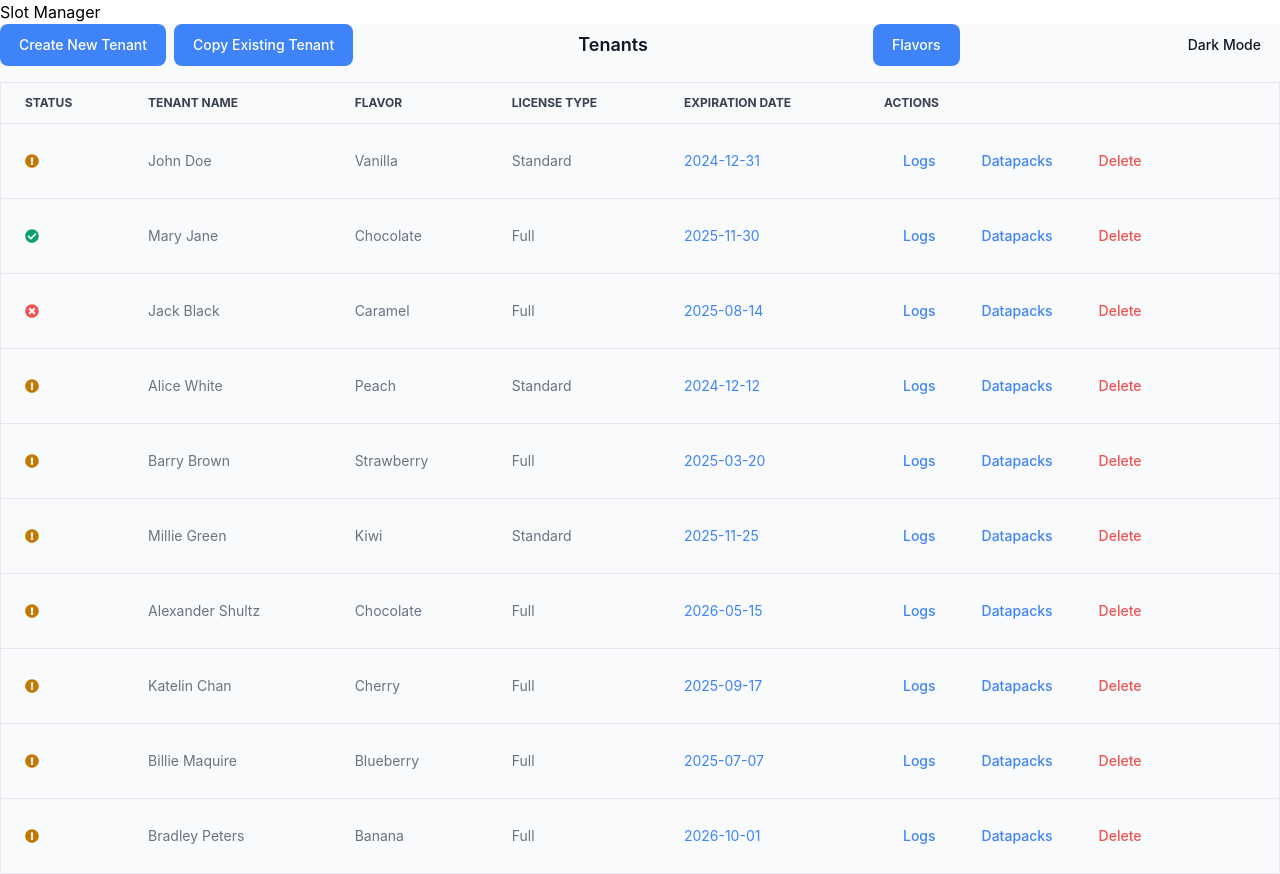
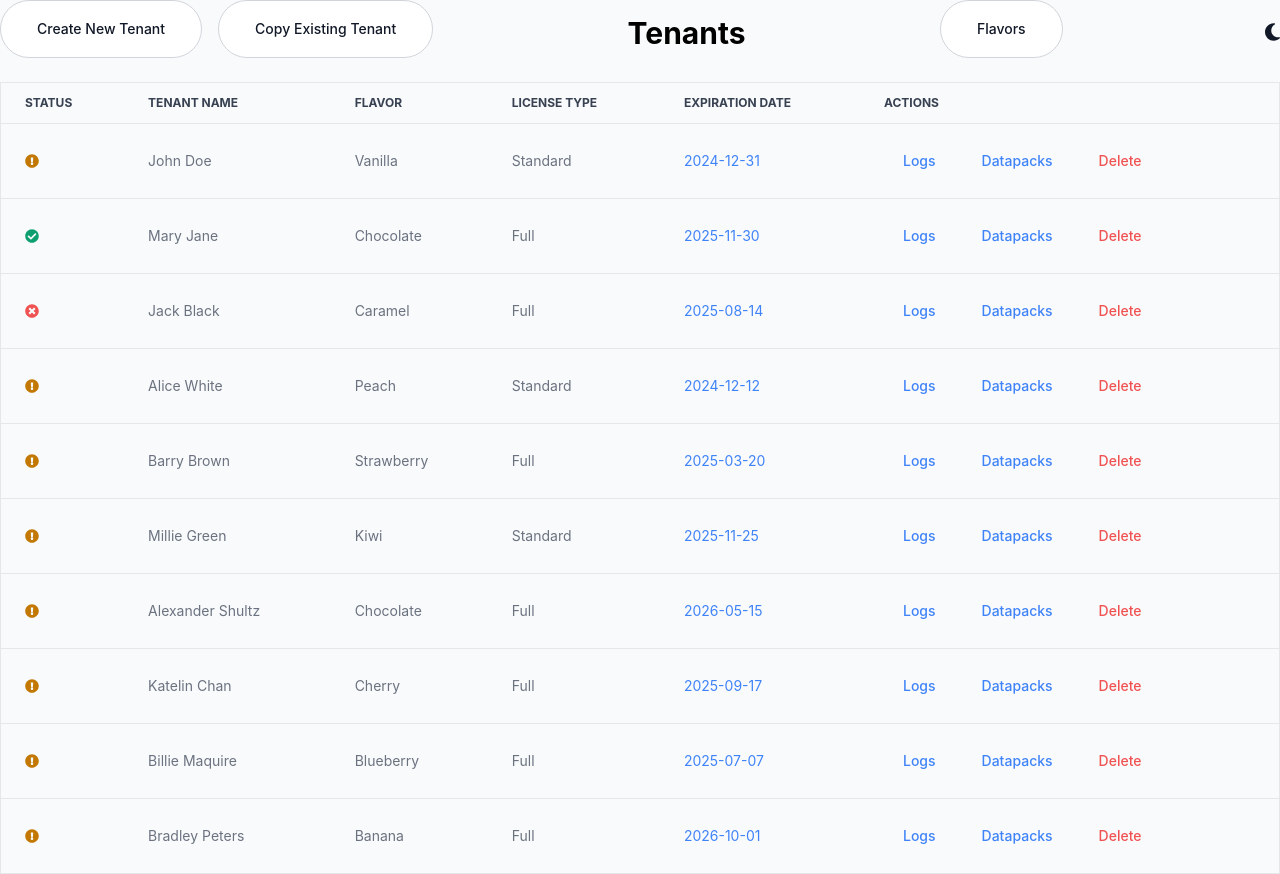
Before and after one commit to bnpetkova/slot-manager, a React (Create React App) app: page / in a window 1280 px wide. Built offline with nearby package versions, Linux system fonts and the light colour scheme.

Commit message:
added DarkMode Icon and styled the header

```diff
--- a/package.json
+++ b/package.json
@@ -4,6 +4,8 @@
   "private": true,
   "homepage": "https://bnpetkova.github.io/slot-manager/",
   "dependencies": {
+    "@fortawesome/free-solid-svg-icons": "^6.6.0",
+    "@fortawesome/react-fontawesome": "^0.2.2",
     "@testing-library/jest-dom": "^5.17.0",
     "@testing-library/react": "^13.4.0",
     "@testing-library/user-event": "^13.5.0",
@@ -19,7 +21,6 @@
     "predeploy": "npm run build",
     "deploy": "gh-pages -d build",
     "postdeploy": "echo 'Deployment complete!'",
-
     "start": "react-scripts start",
     "build": "react-scripts build",
     "test": "react-scripts test",
--- a/src/App.js
+++ b/src/App.js
@@ -5,7 +5,7 @@ import "flowbite/dist/flowbite.css";
 function App() {
   return (
     <div>
-      <h1>Slot Manager</h1>
+
       <TenantsPage />
     </div>
   );
--- a/src/components/CopyExistingTenant.js
+++ b/src/components/CopyExistingTenant.js
@@ -10,7 +10,7 @@ function CopyExistingTenant() {
 
     return (
         <>
-        <Button onClick={toggleModal} className="bg-blue-500 text-white">
+        <Button onClick={toggleModal} className="text-gray-900 bg-white border border-gray-300 focus:outline-none hover:bg-gray-100 focus:ring-4 focus:ring-gray-100 font-medium rounded-full text-sm px-5 py-2.5 me-2 mb-2 dark:bg-gray-800 dark:text-white dark:border-gray-600 dark:hover:bg-gray-700 dark:hover:border-gray-600 dark:focus:ring-gray-700">
         Copy Existing Tenant
       </Button>
 
--- a/src/components/TenantTable.js
+++ b/src/components/TenantTable.js
@@ -171,6 +171,4 @@ function TenantTable({ tenants, onDelete, onLogClick, onDatapackClick }) {
   );
 }
 
-
-
 export default TenantTable;
--- a/src/pages/TenantsPage.js
+++ b/src/pages/TenantsPage.js
@@ -7,6 +7,9 @@ import TenantTable from "../components/TenantTable.js";
 import StartingTenants from "../utils/StartingTenants.js";
 import DatapacksModal from "../components/DatapacksModal.js";
 import LicenseManagementModal from "../components/LicenseManagementModal.js";
+import { faMoon } from "@fortawesome/free-solid-svg-icons";
+import { FontAwesomeIcon } from "@fortawesome/react-fontawesome";
+
 
 const initialTenants = StartingTenants;
 
@@ -100,7 +103,7 @@ function TenantsPage() {
         <div className="flex items-center justify-between mb-4">
           <div className="flex space-x-2">
             <Button
-              className="text-white bg-blue-500 hover:bg-blue-700"
+              className="text-gray-900 bg-white border border-gray-300 focus:outline-none hover:bg-gray-100 focus:ring-4 focus:ring-gray-100 font-medium rounded-full text-sm px-5 py-2.5 me-2 mb-2 dark:bg-gray-800 dark:text-white dark:border-gray-600 dark:hover:bg-gray-700 dark:hover:border-gray-600 dark:focus:ring-gray-700"
               onClick={openUnifiedModal}
             >
               Create New Tenant
@@ -108,20 +111,26 @@ function TenantsPage() {
             <CopyExistingTenant />
           </div>
 
-          <h2 className="text-lg font-semibold mx-4 text-gray-900 dark:text-gray-100">
+          <h2 className="text-3xl font-bold dark:text-white">
             Tenants
           </h2>
 
-          <Button className="text-white bg-blue-500 hover:bg-blue-700">
+          <Button className="text-gray-900 bg-white border border-gray-300 focus:outline-none hover:bg-gray-100 focus:ring-4 focus:ring-gray-100 font-medium rounded-full text-sm px-5 py-2.5 me-2 mb-2 dark:bg-gray-800 dark:text-white dark:border-gray-600 dark:hover:bg-gray-700 dark:hover:border-gray-600 dark:focus:ring-gray-700">
             Flavors
           </Button>
 
-          <Button
-            className="ml-4 text-gray-900 dark:text-gray-100"
-            onClick={toggleDarkMode}
-          >
-            {isDarkMode ? "Light Mode" : "Dark Mode"}
-          </Button>
+          <div className="relative inline-block">
+            <button
+              className="ml-4 text-gray-900 dark:text-gray-100 focus:outline-none"
+              onClick={toggleDarkMode}
+              aria-label="Toggle dark mode"
+            >
+              <FontAwesomeIcon icon={faMoon} className="text-xl" />
+            </button>
+            <span className="absolute left-1/2 transform -translate-x-1/2 -translate-y-full mb-2 w-auto text-center text-sm bg-gray-700 text-white rounded-md py-1 opacity-0 transition-opacity duration-200 hover:opacity-100">
+              Toggle dark mode
+            </span>
+          </div>
         </div>
 
         <TenantTable
```
Also changed, not shown: 1 other file (tests, documents, lock files or other folders).
